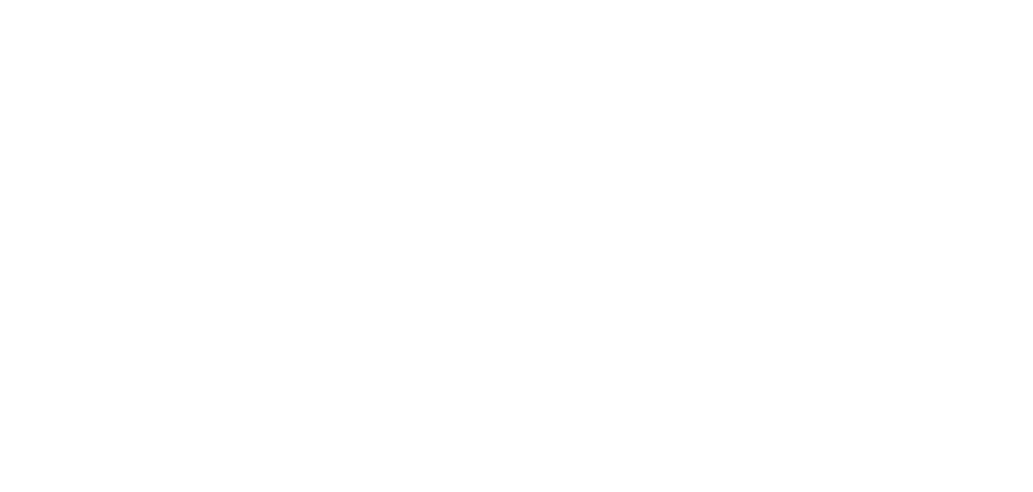
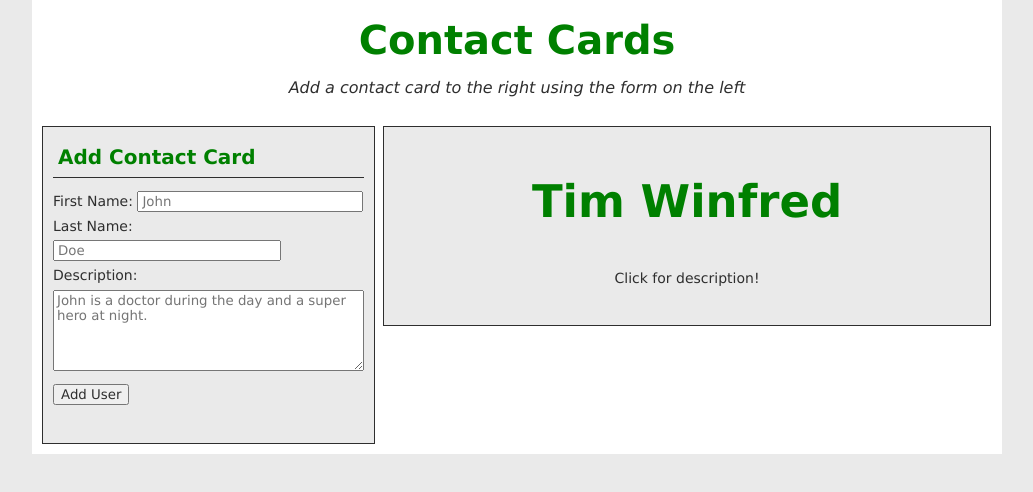
Before and after one commit to twinfred/ContactCards, a plain HTML site: page index.html in a window 1280 px wide. Shown: the whole page, without its empty margins (123-1156 px from the left). Drawn offline with nearby package versions, Linux system fonts and the light colour scheme.

Commit message:
finalized html, css and javascript

```diff
--- a/index.html
+++ b/index.html
@@ -11,6 +11,28 @@
     <title>Contact Cards</title>
 </head>
 <body>
-
+    <div id="wrapper" class="borderBox">
+        <div id="header" class="borderBox textCenter">
+            <h1 class="borderBox">Contact Cards</h1>
+            <h3 class="borderBox">Add a contact card to the right using the form on the left</h3>
+        </div>
+        <div id="leftForm" class="borderBox inBlock verTop">
+            <h2 class="borderBox bottomBorder">Add Contact Card</h2>
+            <form>
+                <p>First Name: <input id="first_name" type="text" autocomplete="given-name" placeholder="John"></p>
+                <p>Last Name: <input id="last_name" type="text" autocomplete="family-name" placeholder="Doe"></p>
+                <p>Description:</p>
+                <textarea id="contact_description" class="borderBox" cols="40" rows="5" placeholder="John is a doctor during the day and a super hero at night."></textarea>
+                <button class="block">Add User</button>
+            </form>
+        </div>
+        <div id="rightCards" class="borderBox inBlock verTop">
+            <div class="contact_card borderBox inBlock verTop textCenter">
+                <h4>Tim Winfred</h4>
+                <p class="clickForDescription">Click for description!</p>
+                <p class="contactDescription" style="display: none;">Lorem ipsum dolor sit amet consectetur adipisicing elit. Sequi non nesciunt libero similique pariatur quasi, ea modi molestias voluptatum provident rem. Nobis quo voluptatum consectetur corrupti recusandae eum cumque quam.</p>
+            </div>
+        </div>
+    </div>
 </body>
 </html>
--- a/script.js
+++ b/script.js
@@ -0,0 +1,14 @@
+$(document).ready(function(){
+    $('form button').click(function(){
+        var firstName = $('#first_name').val();
+        var lastName = $('#last_name').val();
+        var description = $('#contact_description').val();
+        console.log(firstName, lastName, description);
+        $('#rightCards').append('<div class="contact_card borderBox inBlock verTop textCenter"><h4>'+firstName+' '+lastName+'</h4><p class="clickForDescription">Click for description!</p><p class="contactDescription" style="display: none;">'+description+'</p>');
+        return false;
+    })
+    $(document).on('click','.contact_card', function() {
+        $(this).children('h4, .clickForDescription').slideUp();
+        $(this).children('.contactDescription').slideDown();
+    })
+})
--- a/style.css
+++ b/style.css
@@ -1,48 +1,114 @@
-/* http://meyerweb.com/eric/tools/css/reset/
-   v2.0 | 20110126
-   License: none (public domain)
-*/
-
-html, body, div, span, applet, object, iframe,
-h1, h2, h3, h4, h5, h6, p, blockquote, pre,
-a, abbr, acronym, address, big, cite, code,
-del, dfn, em, img, ins, kbd, q, s, samp,
-small, strike, strong, sub, sup, tt, var,
-b, u, i, center,
-dl, dt, dd, ol, ul, li,
-fieldset, form, label, legend,
-table, caption, tbody, tfoot, thead, tr, th, td,
-article, aside, canvas, details, embed,
-figure, figcaption, footer, header, hgroup,
-menu, nav, output, ruby, section, summary,
-time, mark, audio, video {
-	margin: 0;
-	padding: 0;
-	border: 0;
-	font-size: 100%;
-	font: inherit;
-	vertical-align: baseline;
+body {
+    background-color: #eaeaea;
 }
-/* HTML5 display-role reset for older browsers */
-article, aside, details, figcaption, figure,
-footer, header, hgroup, menu, nav, section {
-	display: block;
+#wrapper {
+    width: 970px;
+    margin: 0px auto;
+    padding: 10px;
+    background-color: white;
 }
-body {
-	line-height: 1;
+h1, h2, h3, h4, h5, h6, button, table, tbody, thead, tr, th, td, div, span, a, input, textarea {
+    font-family: Verdana, Geneva, Tahoma, sans-serif;
+    color: #2e2e2e;
 }
-ol, ul {
-	list-style: none;
+h1 {
+    font-size: 40px;
+    padding: 5px;
+    line-height: 50px;
+    color: green;
+    font-weight: bold;
 }
-blockquote, q {
-	quotes: none;
+h2 {
+    font-size: 20px;
+    padding: 5px;
+    line-height: 30px;
+    color: green;
+    font-weight: bold;
 }
-blockquote:before, blockquote:after,
-q:before, q:after {
-	content: '';
-	content: none;
+h3 {
+    font-size: 16px;
+    padding: 5px;
+    line-height: 26px;
+    font-style: italic;
 }
-table {
-	border-collapse: collapse;
-	border-spacing: 0;
+h4 {
+    font-size: 45px;
+    padding: 45px;
+    line-height: 40px;
+    color: green;
+    font-weight: bold;
 }
+p {
+    font-size: 14px;
+    line-height: 22px;
+}
+button {
+    margin: 10px 0px;
+}
+/* HEADER SECTION */
+#header {
+    margin-bottom: 10px;
+    padding-bottom: 10px;
+}
+/* FORM SECTION - LEFT SIDE */
+#leftForm {
+    width: 35%;
+    height: 318px;
+    padding: 10px;
+    margin-right: 3px;
+    background-color: #eaeaea;
+    border: 1px solid #2e2e2e;
+}
+form {
+    padding-top: 10px;
+}
+input {
+    margin: 3px 0px;
+}
+textarea, input {
+    padding-left: 3px;
+}
+/* CONTACT CARDS - RIGHT SIDE */
+#rightCards {
+    width: 64.09%;
+}
+.contact_card {
+    width: 100%;
+    height: 200px;
+    padding: 10px;
+    margin-bottom: 10px;
+    background-color: #eaeaea;
+    border: 1px solid #2e2e2e;
+}
+#first_name {
+    width: 217px;
+}
+#last_name {
+    width: 219px;
+}
+textarea {
+    width: 100%;
+    margin-top: 4px;
+}
+/* SPECIFIC CLASSES */
+.borderBox {
+    box-sizing: border-box;
+}
+.textCenter {
+    text-align: center;
+}
+.bottomBorder {
+    border-bottom: 1px solid #2e2e2e
+}
+.inBlock {
+    display: inline-block;
+}
+.verTop {
+    vertical-align: top;
+}
+.italic {
+    font-style: italic;
+}
+.block {
+    display: block;
+}
```
